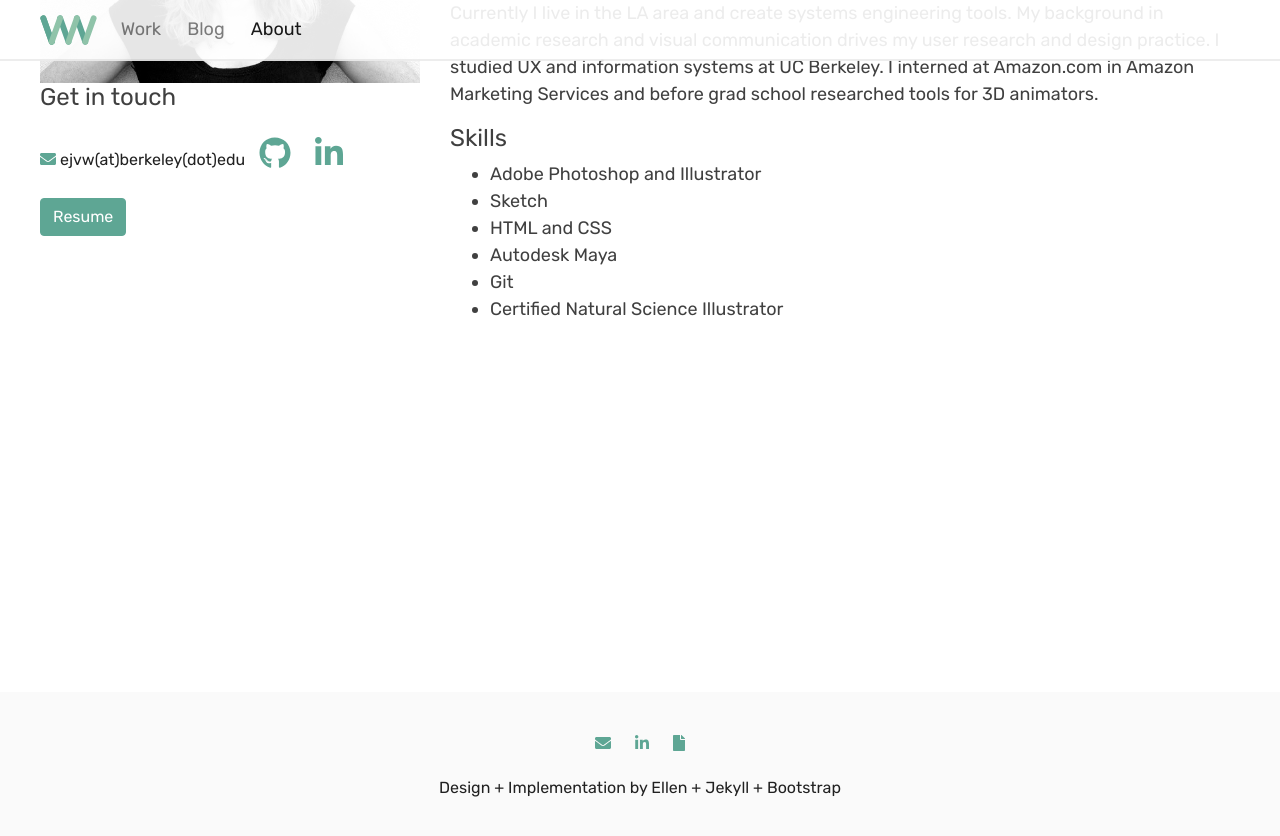
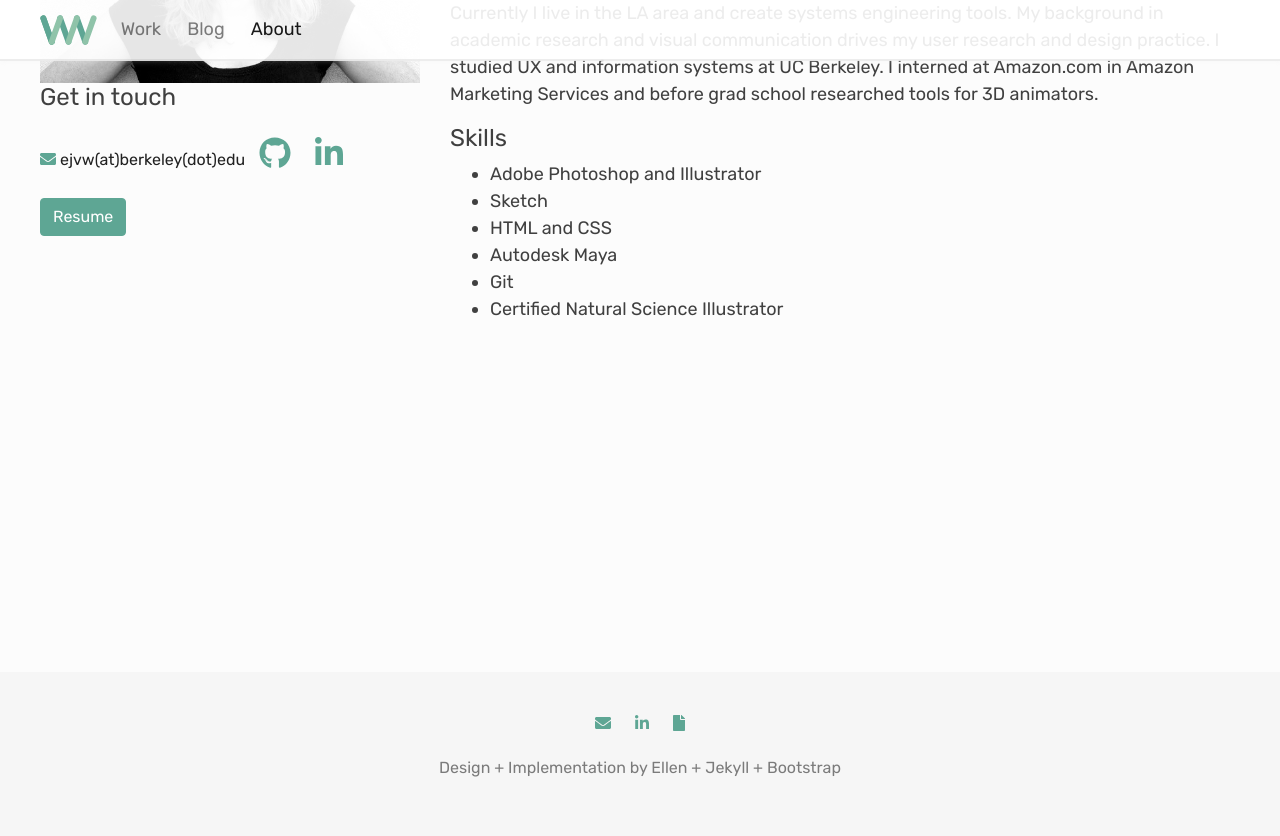
Before and after one commit to ellenvanwyk/ellenvanwyk.github.io, a Jekyll site: the page built from about.md, in a window 1280 px wide and 900 px high, scrolled down 289 px. Shown: the top 836 px of the window. Built offline with Jekyll 4.4.1, drawn with Linux system fonts in a browser that asks for light colours; nearby versions of some CDN libraries; some web fonts are replaced.

Commit message:
grey background

```diff
--- a/css/portfolio.scss
+++ b/css/portfolio.scss
@@ -146,9 +146,10 @@ Layout
 
 .page-content{
 	min-height: 100vh;
+	background: #fcfcfc;
 
 	@include media-breakpoint-up(lg) {
-		margin-top: 20px;
+		padding-top: 20px;
 	}
 }
 
@@ -164,6 +165,7 @@ hr.article-fin{
 	border-bottom: 2px solid rgba(0,0,0,0.07);
 	padding-left: 40px;
 	padding-right: 40px;
+	box-shadow: 1px 1px 5px 0 rgba(234, 234, 234, 0.2);
 }
 
 
@@ -270,7 +272,7 @@ hr.article-fin{
 		img {
 			margin-bottom: 10px;
 
-			@include border-radius(4px);
+			@include border-radius(3px);
 			@include transition(.2s);
 
 			&:hover{
@@ -411,7 +413,8 @@ hr.article-fin{
 footer{
 	text-align:center;
 	padding: 40px 40px 100px;
-	background: #fafafa;
+	background: #f6f6f6;
+	color: #7b7b7b;
 
 	a{
 		margin:10px;
```
